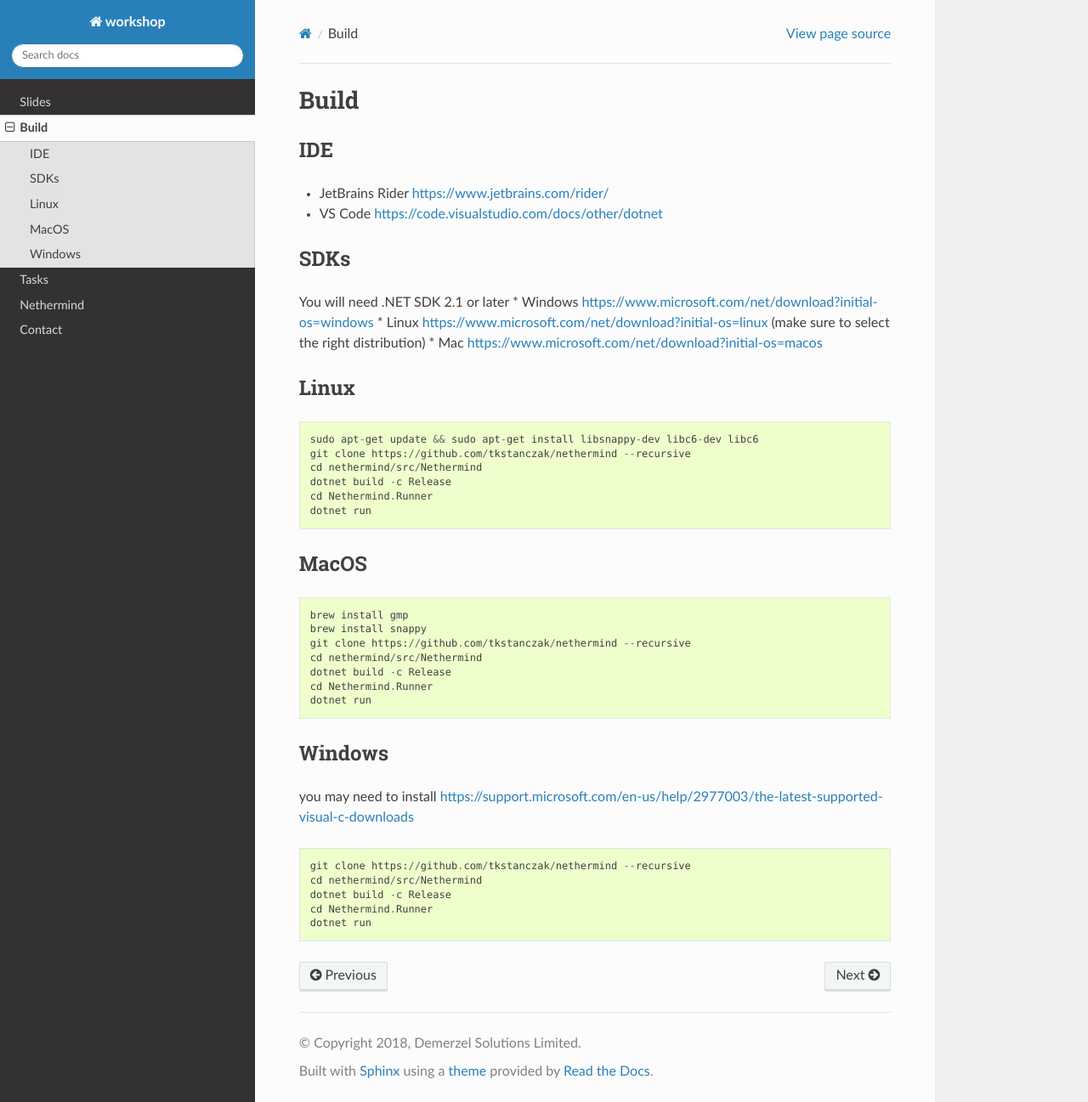
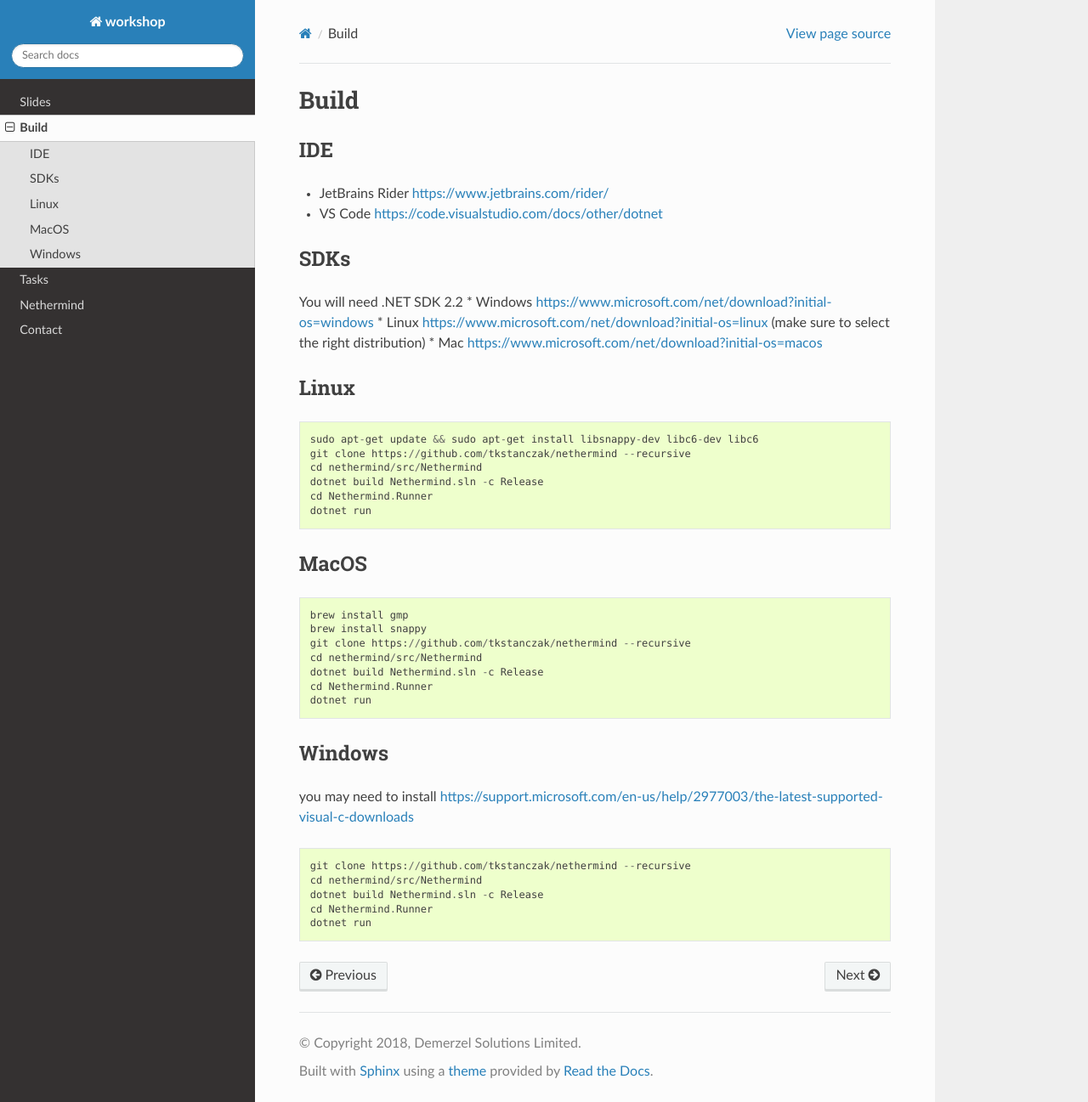
Before and after one commit to NethermindEth/workshop, a Sphinx documentation site: the page built from docs/source/build.rst, in a window 1280 px wide and 1297 px high. Shown: the whole window at 85% size. Built offline with Sphinx 7.4.7 and the Read the Docs theme 2.0.0, drawn with Linux system fonts in a browser that asks for light colours.

Commit message:
Update build.rst
Updated .NET SDK to 2.2 plus added Nethermind.sln

```diff
--- a/docs/source/build.rst
+++ b/docs/source/build.rst
@@ -10,7 +10,7 @@
 SDKs
 ^^^^
 
-You will need .NET SDK 2.1 or later
+You will need .NET SDK 2.2
 * Windows https://www.microsoft.com/net/download?initial-os=windows
 * Linux https://www.microsoft.com/net/download?initial-os=linux (make sure to select the right distribution)
 * Mac https://www.microsoft.com/net/download?initial-os=macos
@@ -23,7 +23,7 @@
     sudo apt-get update && sudo apt-get install libsnappy-dev libc6-dev libc6
     git clone https://github.com/tkstanczak/nethermind --recursive
     cd nethermind/src/Nethermind
-    dotnet build -c Release
+    dotnet build Nethermind.sln -c Release
     cd Nethermind.Runner
     dotnet run
 
@@ -36,7 +36,7 @@
     brew install snappy
     git clone https://github.com/tkstanczak/nethermind --recursive
     cd nethermind/src/Nethermind
-    dotnet build -c Release
+    dotnet build Nethermind.sln -c Release
     cd Nethermind.Runner
     dotnet run
 
@@ -49,6 +49,6 @@
 
     git clone https://github.com/tkstanczak/nethermind --recursive
     cd nethermind/src/Nethermind
-    dotnet build -c Release
+    dotnet build Nethermind.sln -c Release
     cd Nethermind.Runner
     dotnet run
```
